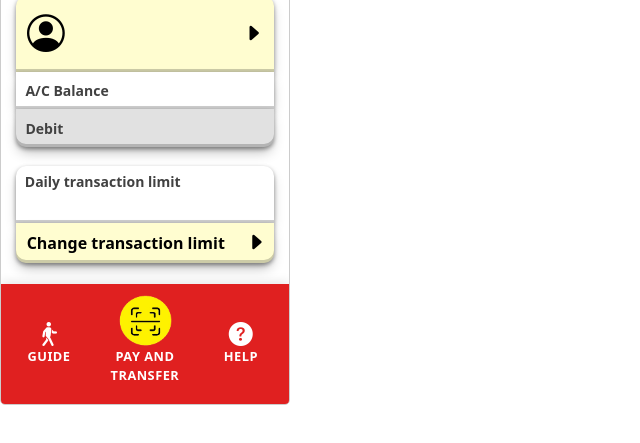
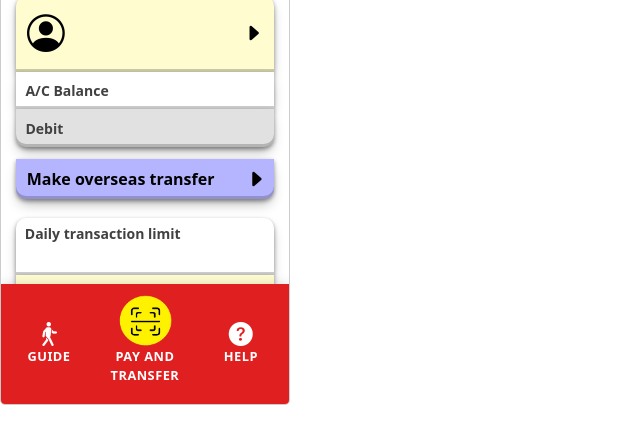
Before and after one commit to yonghongzz/FSDP_OCBC, a website: page public/index.html in a window 1280 px wide. Shown: the part 199-642 px from the top of the page, without its empty margins (0-640 px from the left). Drawn offline with Linux system fonts and the light colour scheme; no server answers.

Commit message:
linked index to overseas transfer menu

```diff
--- a/public/index.html
+++ b/public/index.html
@@ -113,6 +113,15 @@
                     </div>
                 </div>
 
+                <a href="overseas-transaction-menu.html" class="transaction-change" style="margin-top: 12px; background-color:rgb(181, 181, 255)">
+                    <div class="tchange-text">
+                        Make overseas transfer
+                    </div>
+                    <div class="tchange-arrow">
+                        <i class="bi bi-caret-right-fill"></i>
+                    </div>
+                </a>
+
                 <div class="transaction">
                     <div class="transaction-current">
                         <div class="tc-text">
```
